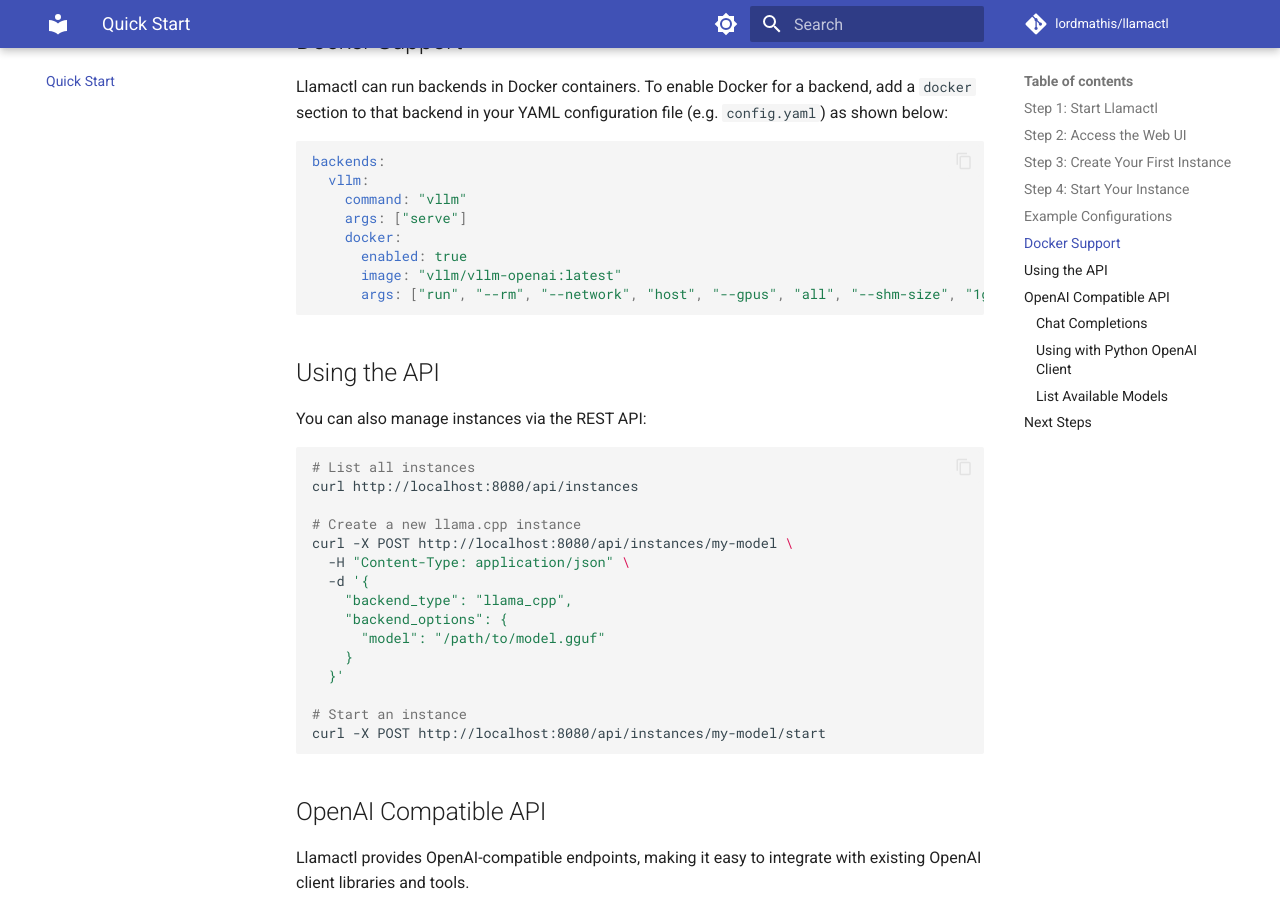
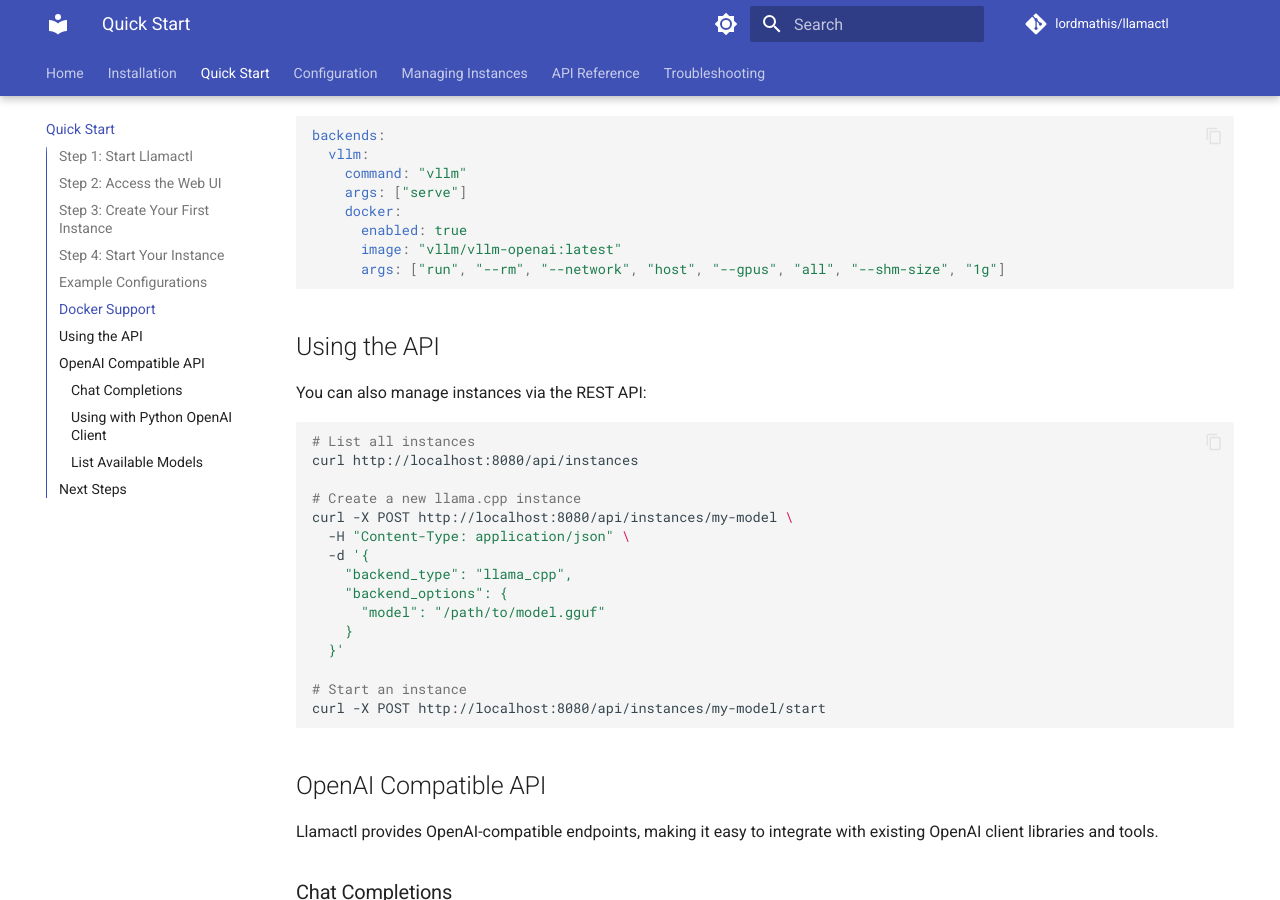
Before and after one commit to lordmathis/llamactl, an MkDocs documentation site: the page built from docs/quick-start.md, in a window 1280 px wide and 900 px high, scrolled down 2236 px. Built offline with MkDocs 1.6.1 and Material for MkDocs 9.7.7, drawn with Linux system fonts in a browser that asks for light colours; comment, search, counter and statistics services are not loaded; the version menu is left out.

Commit message:
Update docs navigation

```diff
--- a/mkdocs.yml
+++ b/mkdocs.yml
@@ -25,8 +25,8 @@
         name: Switch to light mode
   features:
     - navigation.tabs
-    - navigation.sections
-    - navigation.expand
+    - navigation.tabs.sticky
+    - toc.integrate
     - navigation.top
     - search.highlight
     - search.share
```
